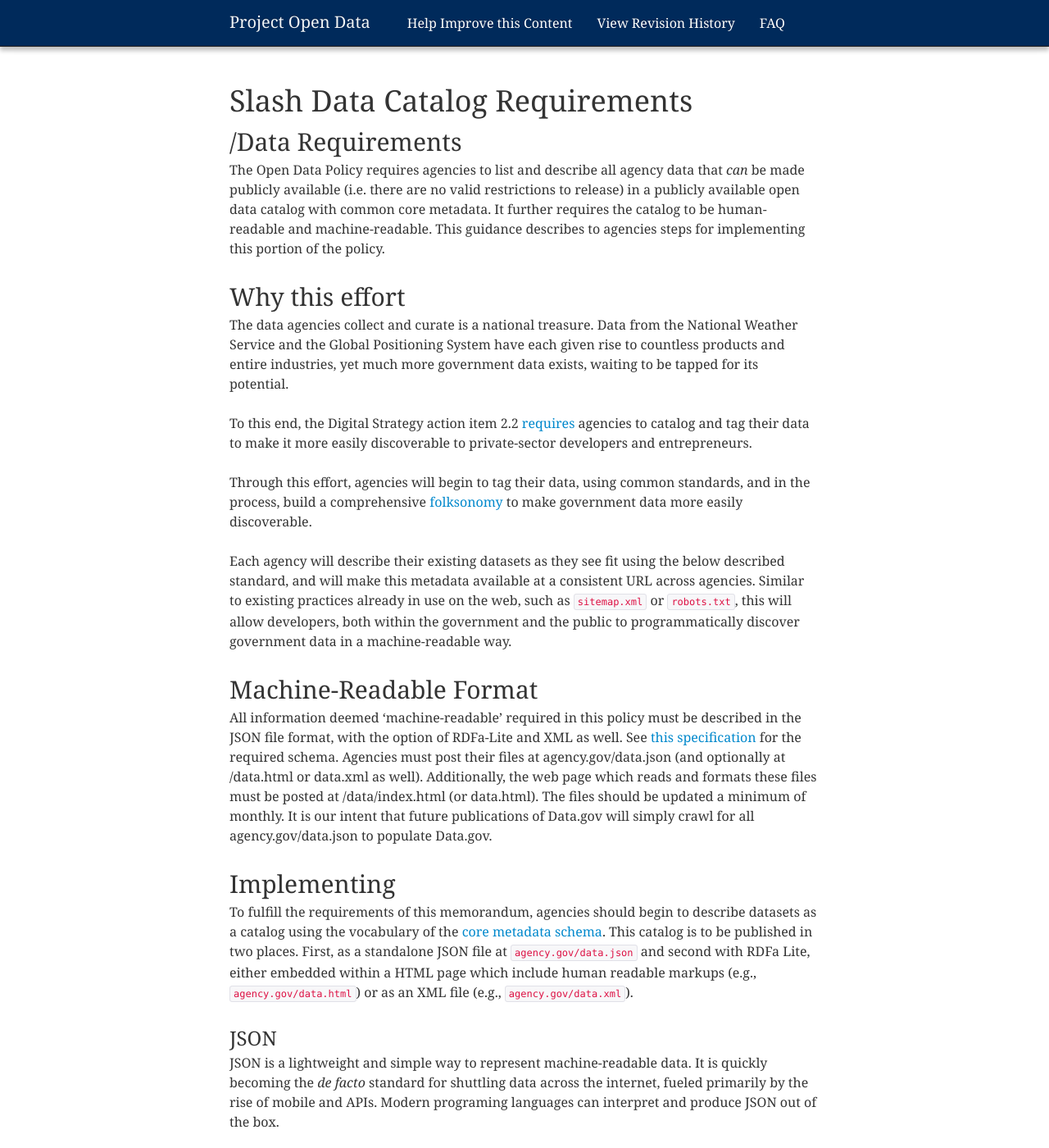
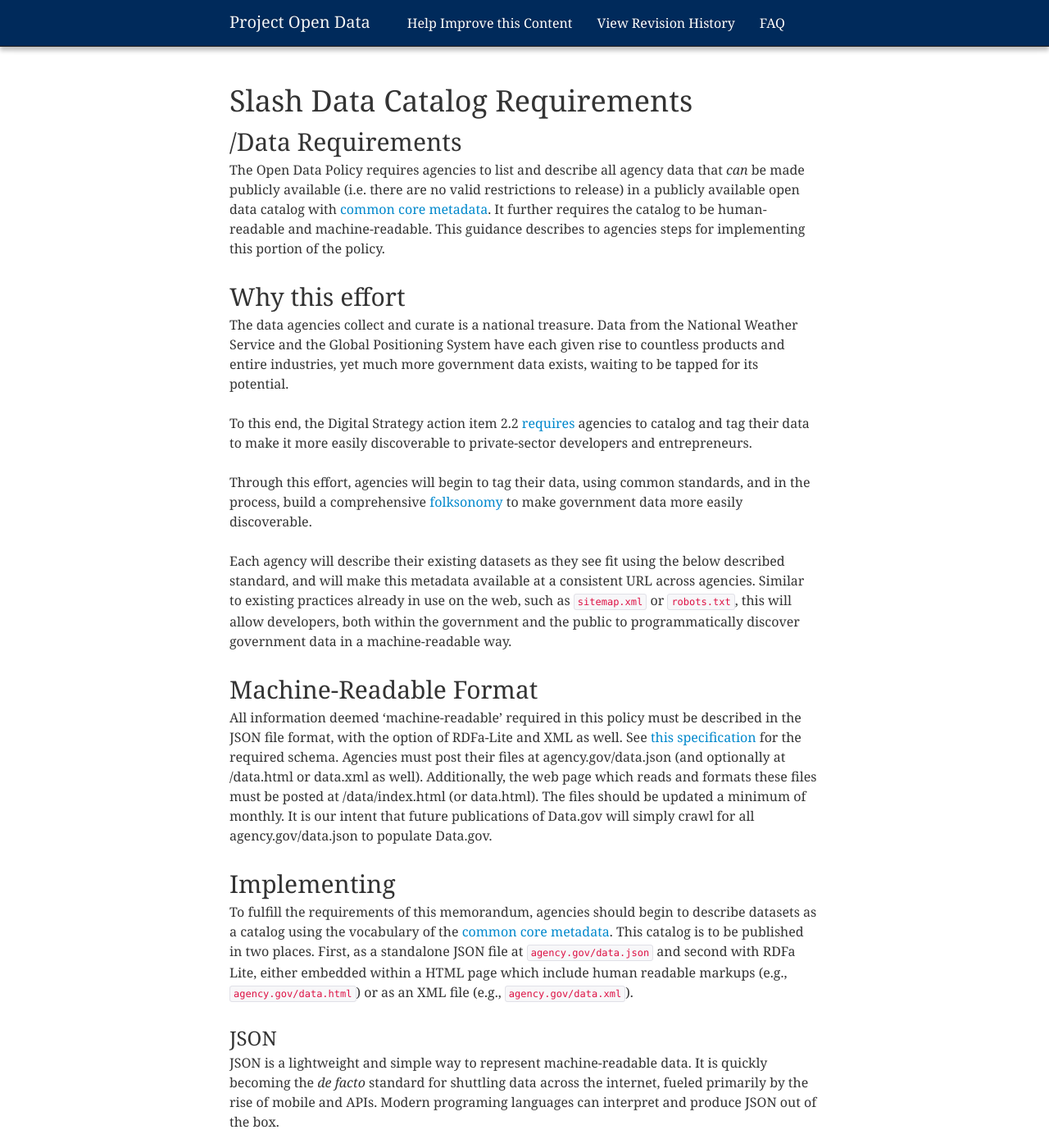
Before and after one commit to gbinal/p-o-d.github.com, a Jekyll site: the page built from catalog.md, in a window 1280 px wide and 1400 px high. Shown: the whole window at 82% size. Built offline with Jekyll 4.4.1, drawn with Linux system fonts in a browser that asks for light colours; nearby versions of some CDN libraries.

Commit message:
corrected 2 uses of common core metadata

```diff
--- a/catalog.md
+++ b/catalog.md
@@ -8,7 +8,7 @@ filename: catalog.md
 /Data Requirements
 ------------------
 
-The Open Data Policy requires agencies to list and describe all agency data that *can* be made publicly available (i.e. there are no valid restrictions to release) in a publicly available open data catalog with common core metadata.  It further requires the catalog to be human-readable and machine-readable.  This guidance describes to agencies steps for implementing this portion of the policy.
+The Open Data Policy requires agencies to list and describe all agency data that *can* be made publicly available (i.e. there are no valid restrictions to release) in a publicly available open data catalog with [common core metadata](http://gsa-ocsit.github.com/project-open-data.github.com/schema/).  It further requires the catalog to be human-readable and machine-readable.  This guidance describes to agencies steps for implementing this portion of the policy.
 
 Why this effort
 ---------------
@@ -29,7 +29,7 @@ All information deemed 'machine-readable' required in this policy must be descri
 Implementing
 ------------
 
-To fulfill the requirements of this memorandum, agencies should begin to describe datasets as a catalog using the vocabulary of the [core metadata schema](http://gsa-ocsit.github.com/project-open-data.github.com/schema/). This catalog is to be published in two places. First, as a standalone JSON file at `agency.gov/data.json` and second with RDFa Lite, either embedded within a HTML page which include human readable markups (e.g., `agency.gov/data.html`) or as an XML file (e.g., `agency.gov/data.xml`).
+To fulfill the requirements of this memorandum, agencies should begin to describe datasets as a catalog using the vocabulary of the [common core metadata](http://gsa-ocsit.github.com/project-open-data.github.com/schema/). This catalog is to be published in two places. First, as a standalone JSON file at `agency.gov/data.json` and second with RDFa Lite, either embedded within a HTML page which include human readable markups (e.g., `agency.gov/data.html`) or as an XML file (e.g., `agency.gov/data.xml`).
 
 ### JSON
 
```
